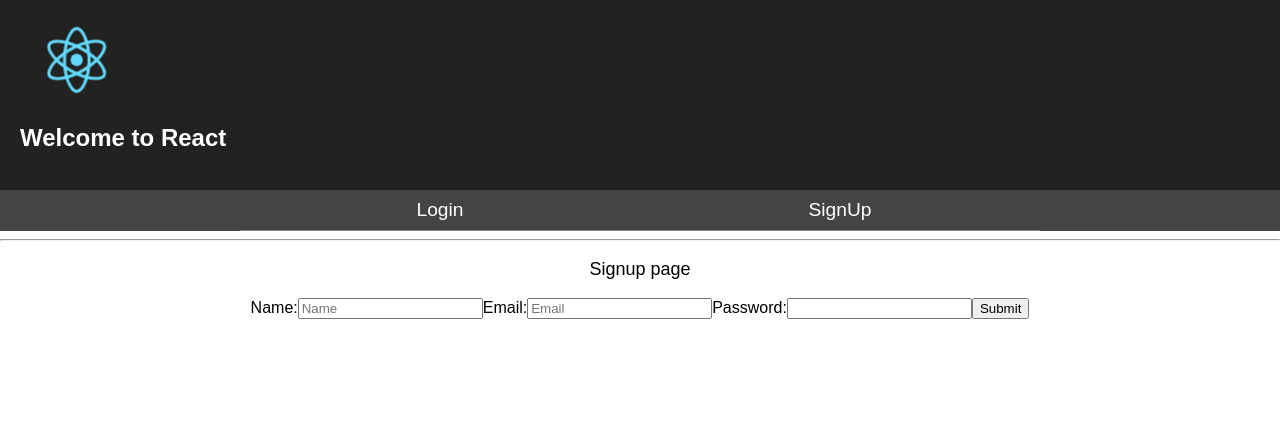
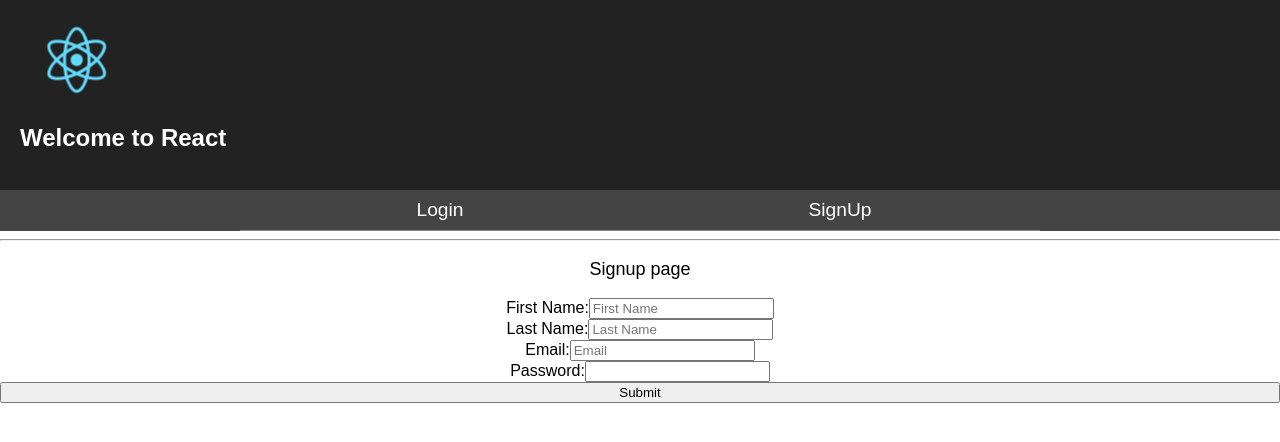
Before and after one commit to vineetasharma/micro-frontend-myCal, a React (Create React App) app: page /signup in a window 1280 px wide. Shown: the top 442 px of the page. Built offline with nearby package versions, Linux system fonts and the light colour scheme.

Commit message:
alert has been shown

```diff
--- a/src/Signup/component.js
+++ b/src/Signup/component.js
@@ -2,20 +2,27 @@
  * Created by ttn on 29/04/17.
  */
 import React, { Component } from 'react';
+import styles from './styles';
 
 class SignUp extends Component {
   constructor(props){
     super(props);
     this.state={
-      name:'',
+      firstname:'',
+      lastname:'',
       email:'',
       password:'',
     };
 
   }
+
   handleSubmit=(event)=>{
-    console.log('handleSubmit-----------------------------called',event);
+    let { firstname, lastname, email, password }=this.state;
+
+    if(!firstname || !lastname || !email || !password)
+      alert('All fields are mandatory!')
   };
+
   handleChange=(field,val)=>{
     this.setState({
       [field]:val,
@@ -28,17 +35,27 @@ class SignUp extends Component {
         <p className="App-intro">
           Signup page
         </p>
-        <div>
-          <form onSubmit={this.handleSubmit}>
+        <div style={styles.labels}>
             <label>
-              Name:
+              <span> First Name:</span>
               <input
                 value={this.state.name}
                 onChange={(e)=>{
                   let val=e.target.value;
-                  this.handleChange('name',val)}
+                  this.handleChange('firstname',val)}
                 }
-                placeholder="Name"
+                placeholder="First Name"
+              />
+            </label>
+            <label>
+              Last Name:
+              <input
+                value={this.state.name}
+                onChange={(e)=>{
+                  let val=e.target.value;
+                  this.handleChange('lastname',val)}
+                }
+                placeholder="Last Name"
               />
             </label>
             <label>
@@ -63,8 +80,7 @@ class SignUp extends Component {
                 }
               />
             </label>
-            <input type="submit" value="Submit" />
-          </form>
+            <input type="submit" value="Submit" onClick={()=>{this.handleSubmit();}}/>
         </div>
       </div>
     );
--- a/src/Signup/styles.js
+++ b/src/Signup/styles.js
@@ -1,3 +1,11 @@
 /**
  * Created by ttn on 29/04/17.
  */
+let styles={
+  labels:{
+    display: 'flex',
+    flex: 1,
+    flexDirection: 'column',
+  },
+};
+export  default styles;
```
